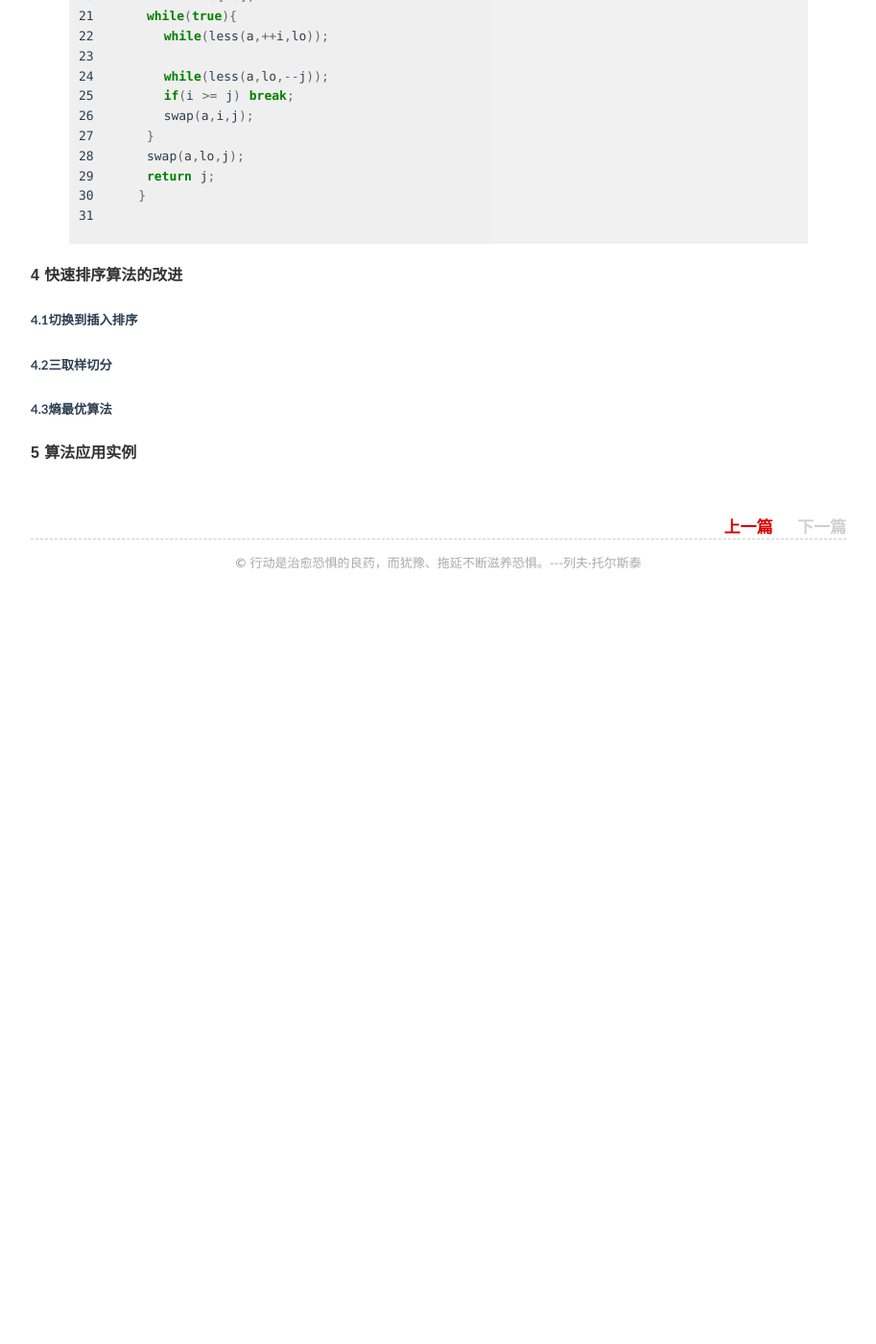
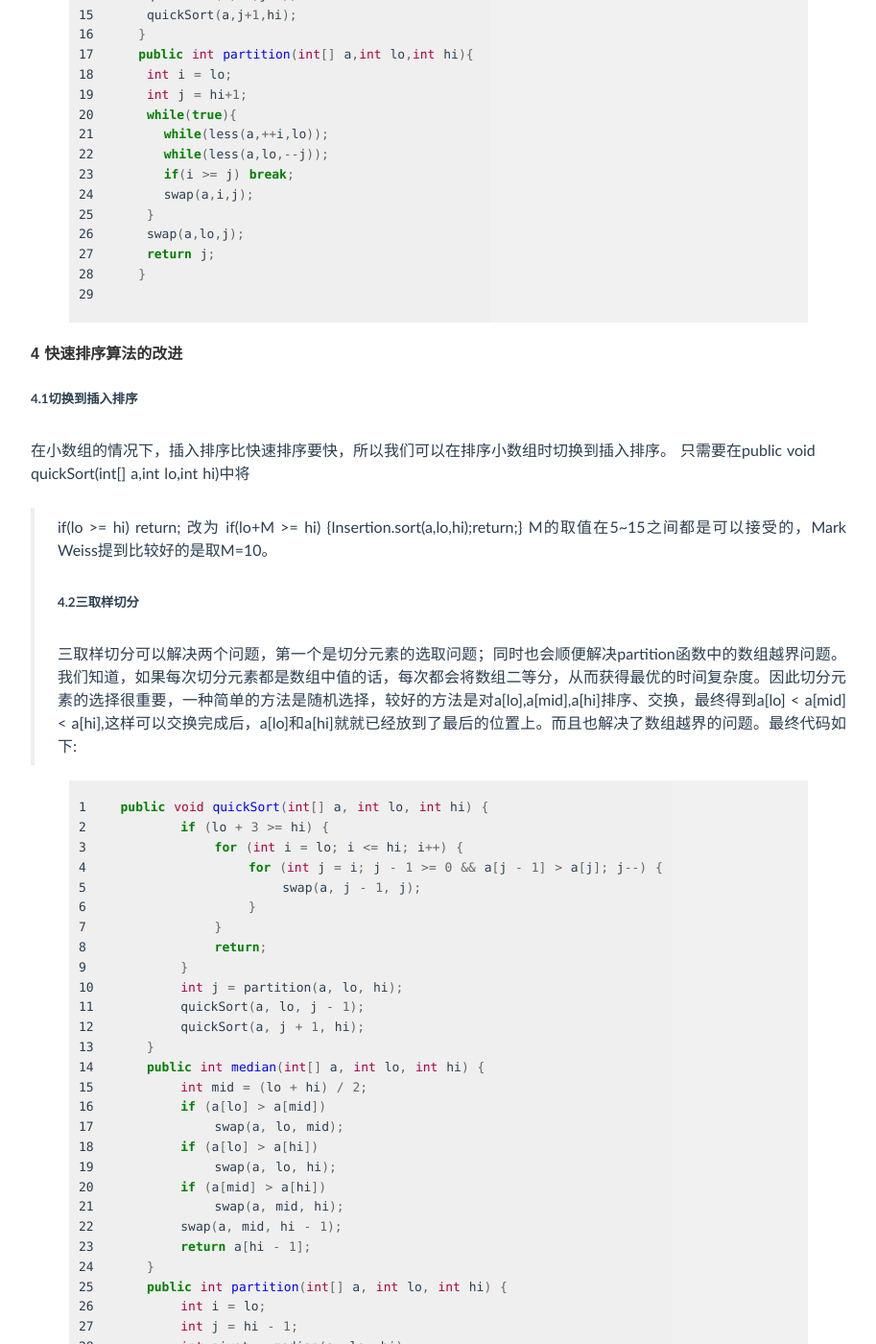
Before and after one commit to lvlvforever/lvlvforever.github.io, a Jekyll site: the page built from _posts/2016-05-24-快速排序.md, in a window 1280 px wide and 1400 px high, scrolled down 1958 px. Shown: the whole window at 96% size, without its empty margins (183-1096 px from the left). Built offline with Jekyll 4.4.1, drawn with Linux system fonts in a browser that asks for light colours; Markdown is read by kramdown in place of the engine named in the settings; comment, search, counter and statistics services are not loaded; before the commit the page ends 2588 px from its top, so only the background shows below that; some of the changed text lies outside the part shown.

Commit message:
quickSort complete

```diff
--- a/_posts/2016-05-24-快速排序.md
+++ b/_posts/2016-05-24-快速排序.md
@@ -5,17 +5,17 @@
 tags: quickSort
 ---
 
-####1 快速排序的特点
+#### 1 快速排序的特点
   快速排序的优点在于:原地排序，且将N元素排序所需时间和NlgN成正比。
             缺点在于：比较脆弱，要非常小心才可以避免低劣的性能。
-####2 快速排序的原理
+#### 2 快速排序的原理
    快速排序是一种divide-and-conquer的分治算法。首先将数组进行切分，然后在对切分的两部分分别进行排序。
    算法的关键是切分过程，切分过程完成后会使得数组满足下面三个条件:
    1. 对于某个j，a[j]已经排定
    2. a[lo] 到 a[j-1]中的所有元素都不大于a[j]
    3. a[j+1] 到 a[hi]中的所有元素都不小于a[j]
    切分过程可以确定一个元素在数组中的最终位置。在一趟过程中，首先随机的选择a[lo]作为切分元素，然后从数组的左端开始扫描直到找到一个大于(或等于)a[lo]的元素，在从数组的右端向左边扫描直到找到一个小于(或等于)a[lo]的元素，此时将这两个元素交换，这样小于等于a[lo]的元素就换到了左边,大于等于a[lo]的元素就换到了右边。直到当两个指针相遇时，我们将a[lo]和左子数组最右端的元素a[j]交换然后返回j即可。
-####3 基本的快速排序
+#### 3 基本的快速排序
    {% highlight java linenos %}
     public void quickSort(int[] a){
     if(a == null || a.length < 1) return;
@@ -52,7 +51,11 @@
       return a[i] < a[j];
    }
    {% endhighlight java %}
+
    最关键的是partition函数，在两重的while循环中，有些判断是没有必要的，这里可以采用'哨兵'来减少这种判断。
+   '哨兵'其实是为了避免数组越界的判断而设置的，在partition的内层循环中，指针i从左向右扫描，直到遇到一个大于等于切分元素(枢纽元)才停止，假如a[lo]也就是切分元素是待切分数组最大的元素，则会在由于while(less(a,++i,lo))；这句会在hi处溢出，为了解决这个问题，可以首先将数组中最大的元素提前交换到a[hi]位置处，这样可以在所有包含它的子数组中成为哨兵，而在内部子数组时，右子数组最左侧的元素可以作为左子数组右边界的哨兵。这样指针i不会溢出。
+   对于指针j来说，从右向左扫描，因为最左侧的元素就是切分元素，所以当j==lo时，内层的while循环肯定会停止，不会溢出。
+   通过以上处理，我们就可以循环中的判断去掉。
    {% highlight java linenos %}
    public void quickSort(int[] a){
     if(a == null || a.length < 1) return;
@@ -86,9 +87,90 @@
    }
       {% endhighlight java %}
 
-
-####4 快速排序算法的改进
-#####4.1切换到插入排序
-#####4.2三取样切分
-#####4.3熵最优算法
-####5 算法应用实例
+#### 4 快速排序算法的改进
+##### 4.1切换到插入排序
+   在小数组的情况下，插入排序比快速排序要快，所以我们可以在排序小数组时切换到插入排序。
+   只需要在public void quickSort(int[] a,int lo,int hi)中将
+   >if(lo >= hi) return;
+   改为
+   >if(lo+M >= hi) {Insertion.sort(a,lo,hi);return;}
+   M的取值在5~15之间都是可以接受的，Mark Weiss提到比较好的是取M=10。
+##### 4.2三取样切分
+三取样切分可以解决两个问题，第一个是切分元素的选取问题；同时也会顺便解决partition函数中的数组越界问题。
+我们知道，如果每次切分元素都是数组中值的话，每次都会将数组二等分，从而获得最优的时间复杂度。因此切分元素的选择很重要，一种简单的方法是随机选择，较好的方法是对a[lo],a[mid],a[hi]排序、交换，最终得到a[lo] < a[mid] < a[hi],这样可以交换完成后，a[lo]和a[hi]就就已经放到了最后的位置上。而且也解决了数组越界的问题。最终代码如下:
+{% highlight java linenos %}
+ public void quickSort(int[] a, int lo, int hi) {
+        if (lo + 3 >= hi) {
+            for (int i = lo; i <= hi; i++) {
+                for (int j = i; j - 1 >= 0 && a[j - 1] > a[j]; j--) {
+                    swap(a, j - 1, j);
+                }
+            }
+            return;
+        }
+        int j = partition(a, lo, hi);
+        quickSort(a, lo, j - 1);
+        quickSort(a, j + 1, hi);
+    }
+    public int median(int[] a, int lo, int hi) {
+        int mid = (lo + hi) / 2;
+        if (a[lo] > a[mid])
+            swap(a, lo, mid);
+        if (a[lo] > a[hi])
+            swap(a, lo, hi);
+        if (a[mid] > a[hi])
+            swap(a, mid, hi);
+        swap(a, mid, hi - 1);
+        return a[hi - 1];
+    }
+    public int partition(int[] a, int lo, int hi) {
+        int i = lo;
+        int j = hi - 1;
+        int pivot = median(a, lo, hi);
+        while (true) {
+            while (a[++i] < pivot);
+            while (pivot < a[--j]);
+            if (i >= j)
+                break;
+            swap(a, i, j);
+        }
+        swap(a, i, hi - 1);
+        return i;
+    }
+{% endhighlight java %}
+需要注意的是，当数组长度小时，必须切换到插入排序或其他排序，因为由于median方法的存在，使得数组中至少存在3个元素，否则会在partition函数中出现数组越界的情况。
+##### 4.3熵最优算法（三向切分）
+Dijkstra的三向切分方法特别简洁，基本思想就是将数组分成三段，a[lo..lt-1]<pivot,a[lt,i-1]=pivot,a[gt+1,hi]>pivot,a[i,gt]中的元素还未确定，当i>gt时退出循环。这种方法存在的问题在于如果数组中重复元素不多时，比标准排序多了很多次交换，后来又有大神解决了这个问题，下次再补上。
+{% highlight java linenos %}
+ public void quickSort(int[] a){
+    if(a == null || a.length < 1) return;
+    int hi = a.length - 1;
+    threeWaySort(a,0,hi);
+   }
+   public void threeWaySort(int[] a,int lo,int hi){
+    if(lo >= hi) return;
+    int lt = lo,i = lo + 1,gt = hi;
+    int pivot = a[lo];
+    while(i <= gt){
+        if(a[i] < pivot) swap(a,lt++,i++);
+        else if(a[i] > pivot) swap(a,gt--,i);
+        else i++;
+    }
+    threeWaySort(a,lo,lt-1);
+    threeWaySort(a,gt+1,hi);
+   }
+   {% endhighlight java %}
+#### 5 算法应用实例
+快速排序有一个很常见的应用，寻找第k小的数字。这个有点类似二分法寻找某个数字，先看中间的是不是，不是的话，如果小，那就在左半边找，如果大了就在右半边找。
+{% highlight java linenos %}
+  public int kth(int[] a,int k){
+    int lo = 0, hi = a.length - 1;
+    while(hi > lo){
+      int i = partition(a,lo,hi);
+      if      (i > k) hi = i - 1;
+      else if (i < k) lo = i + 1;
+      else  return a[i];
+    }
+    return a[lo];
+  }
+     {% endhighlight java %}
```
Also changed, not shown: other parts of _posts/2016-05-24-快速排序.md (+0 -3 lines), about/index.md (+1 -3 lines).
